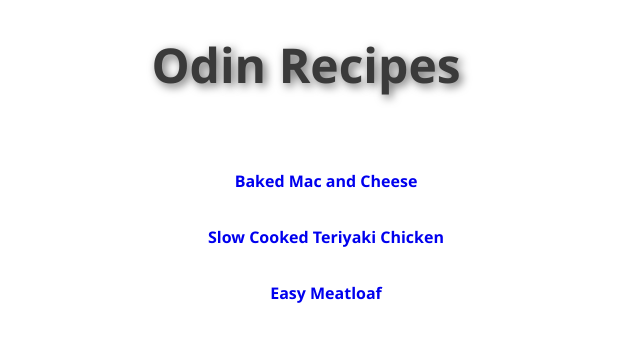
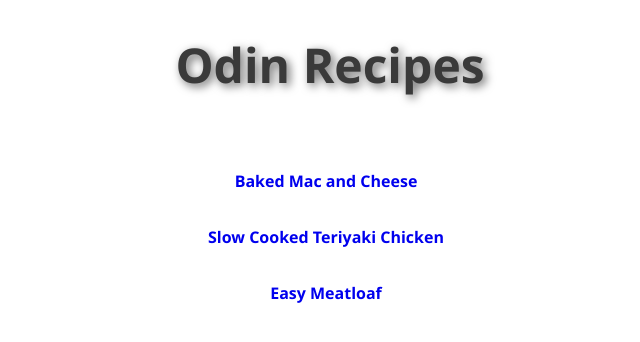
Before and after one commit to Dameworth/odin-recipes, a plain HTML site: page index.html in a window 1280 px wide. Shown: the whole page, without its empty margins (334-974 px from the left). Drawn offline with Linux system fonts and the light colour scheme.

Commit message:
Fixed css linking (hopefully)

```diff
--- a/css/styles.css
+++ b/css/styles.css
@@ -10,6 +10,10 @@ h1 {
 	-webkit-text-shadow: 5px 5px 11px rgba(0, 0, 0, 0.6) ;
 	-moz-text-shadow: 5px 5px 11px rgba(0, 0, 0, 0.6) ;
     color: #3a3a3a;
+}
+
+.center-index {
+    margin-left: 1em;
 }
 
 .center-list, a {
--- a/index.html
+++ b/index.html
@@ -5,10 +5,10 @@
     <meta http-equiv="X-UA-Compatible" content="IE=edge">
     <meta name="viewport" content="width=device-width, initial-scale=1.0">
     <title>Recipes!</title>
-    <link rel="stylesheet" href="/css/styles.css">
+    <link type="text/css" rel="stylesheet" href="/odin-recipes/css/styles.css">
 </head>
 <body>
-    <h1>Odin Recipes</h1>
+    <h1 class="center-index">Odin Recipes</h1>
 
     <ul class="center-list">
         <li><a href="/recipes/baked-mac-cheese.html">Baked Mac and Cheese</a></li>
```
Also changed, not shown: recipes/baked-mac-cheese.html (+1 -1 lines), recipes/easy-meatloaf.html (+1 -1 lines), recipes/slowcook-teriyaki-chicken.html (+1 -1 lines).
